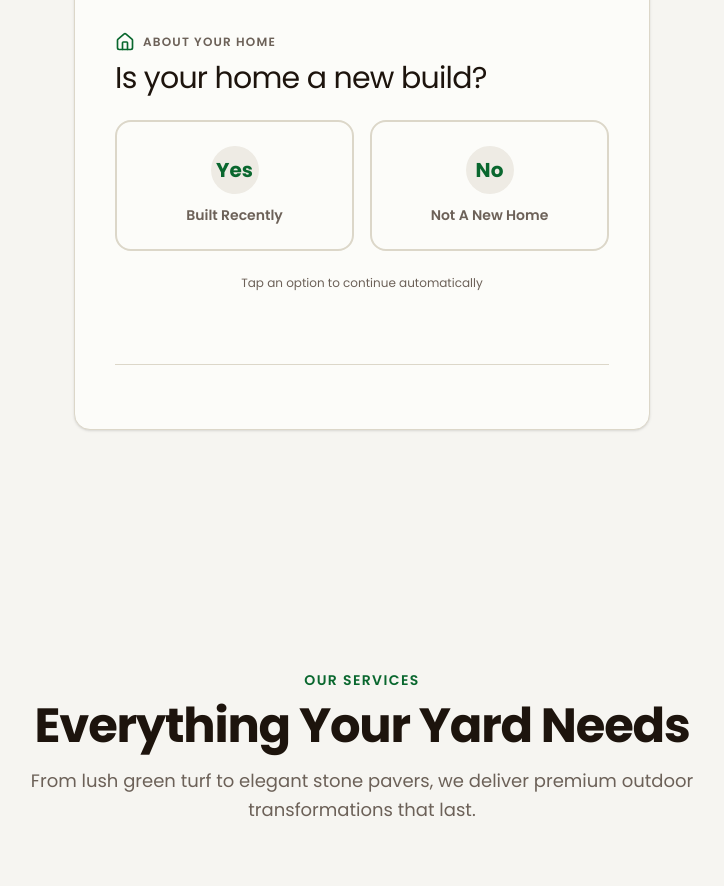
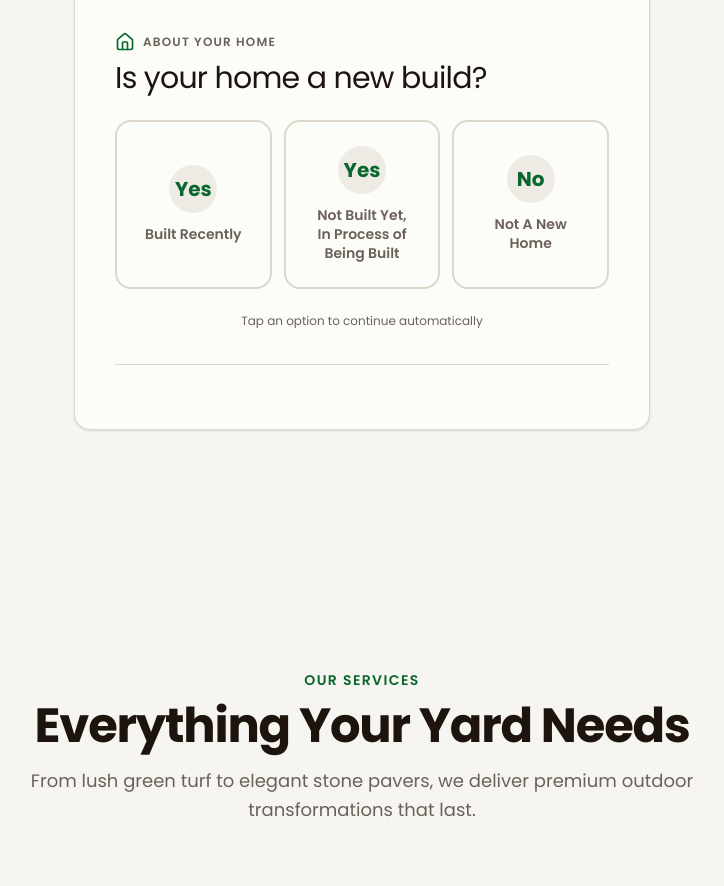
Before and after one commit to Fbet590/5-O-v2, a Next.js app: page / in a window 1280 px wide. Shown: the part 1040-1926 px from the top of the page, without its empty margins (278-1002 px from the left). Built offline with nearby package versions, Linux system fonts and the light colour scheme.

Commit message:
feat: add "in-progress" option to new build selection and update qualification logic
Co-authored-by: Fbet590 <271462897+Fbet590@users.noreply.github.com>

```diff
--- a/components/lead-form.tsx
+++ b/components/lead-form.tsx
@@ -105,9 +105,10 @@ function StepNewBuild({
           Is your home a new build?
         </h3>
       </div>
-      <div className="grid grid-cols-2 gap-4">
+      <div className="grid grid-cols-3 gap-3">
         {[
           { value: "yes", label: "Yes", emoji: "✓", desc: "Built Recently" },
+          { value: "in-progress", label: "Yes", emoji: "✓", desc: "Not Built Yet, In Process of Being Built" },
           { value: "no", label: "No", emoji: "✗", desc: "Not A New Home" },
         ].map((option) => (
           <button
@@ -410,7 +411,7 @@ export function LeadForm() {
       changeStep(step + 1, "forward")
     } else {
       setIsSubmitting(true)
-      const isQualified = formData.isNewBuild === "yes"
+      const isQualified = formData.isNewBuild === "yes" || formData.isNewBuild === "in-progress"
 
       if (isQualified) {
         const payload = {
```
